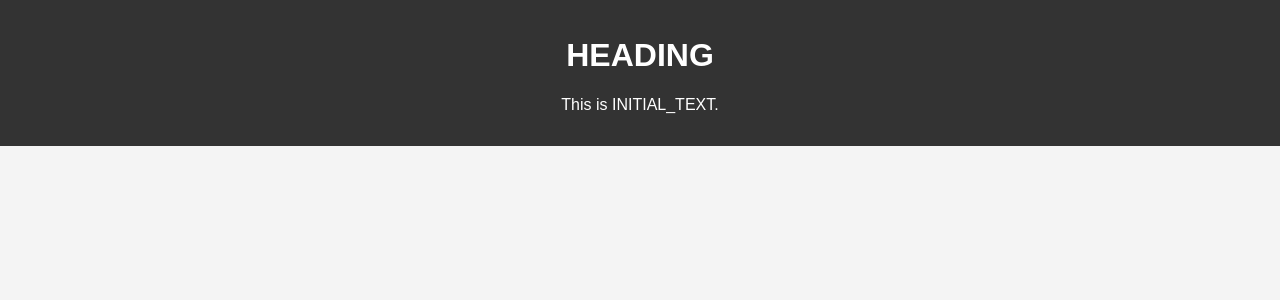
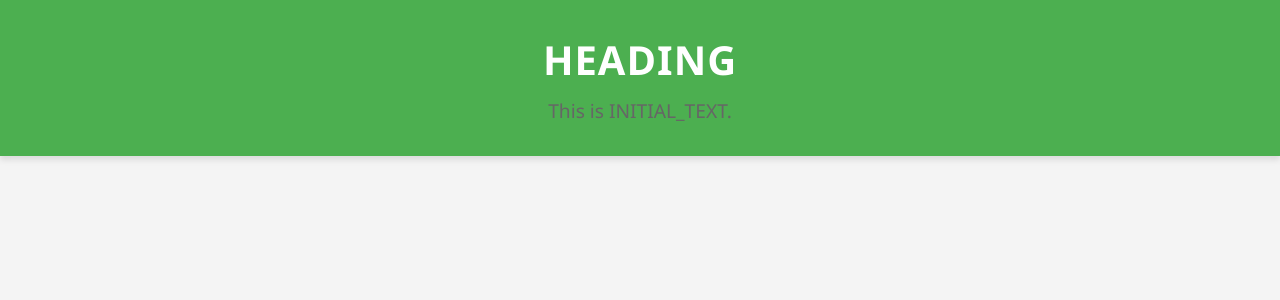
Before and after one commit to lukas-pastva/web-github-repos, a Flask app: page / in a window 1280 px wide. Shown: the top 300 px of the page. Run offline with Flask 3, Linux system fonts and the light colour scheme; data that the repository does not hold is empty.

Commit message:
feat: css

```diff
--- a/static/styles.css
+++ b/static/styles.css
@@ -1,21 +1,34 @@
 body {
-    font-family: Arial, sans-serif;
+    font-family: 'Segoe UI', Tahoma, Geneva, Verdana, sans-serif;
     margin: 0;
     padding: 0;
     background-color: #f4f4f4;
+    color: #333;
 }
 
 header {
-    background-color: #333;
+    background-color: #4CAF50;
     color: white;
-    padding: 1em;
+    padding: 2em;
     text-align: center;
+    box-shadow: 0 4px 6px rgba(0, 0, 0, 0.1);
+}
+
+header h1 {
+    margin: 0;
+    font-size: 2.5em;
+    letter-spacing: 1px;
+}
+
+header p {
+    margin: 0.5em 0 0;
+    font-size: 1.2em;
 }
 
 main {
-    padding: 1em;
-    max-width: 800px;
-    margin: 0 auto;
+    padding: 2em;
+    max-width: 900px;
+    margin: 2em auto;
 }
 
 ul {
@@ -26,16 +39,48 @@ ul {
 li {
     background: white;
     margin: 1em 0;
-    padding: 1em;
-    border-radius: 5px;
-    box-shadow: 0 0 10px rgba(0, 0, 0, 0.1);
+    padding: 1.5em;
+    border-radius: 8px;
+    box-shadow: 0 4px 8px rgba(0, 0, 0, 0.1);
+    transition: transform 0.2s ease-in-out;
+}
+
+li:hover {
+    transform: translateY(-5px);
+}
+
+h2 {
+    margin: 0;
+    font-size: 1.8em;
+}
+
+p {
+    margin: 0.5em 0 0;
+    font-size: 1em;
+    color: #666;
 }
 
 a {
-    color: #333;
+    color: #4CAF50;
     text-decoration: none;
+    transition: color 0.2s ease-in-out;
 }
 
 a:hover {
+    color: #388E3C;
     text-decoration: underline;
 }
+
+@media (max-width: 600px) {
+    header {
+        padding: 1em;
+    }
+
+    header h1 {
+        font-size: 1.8em;
+    }
+
+    main {
+        padding: 1em;
+    }
+}
--- a/templates/index.html
+++ b/templates/index.html
@@ -4,7 +4,7 @@
     <meta charset="UTF-8">
     <meta name="viewport" content="width=device-width, initial-scale=1.0">
     <title>{{ page_title }}</title>
-    <link rel="stylesheet" href="/static/styles.css">
+    <link rel="stylesheet" href="/static/styles.css?cache=1">
 </head>
 <body>
     <header>
```
